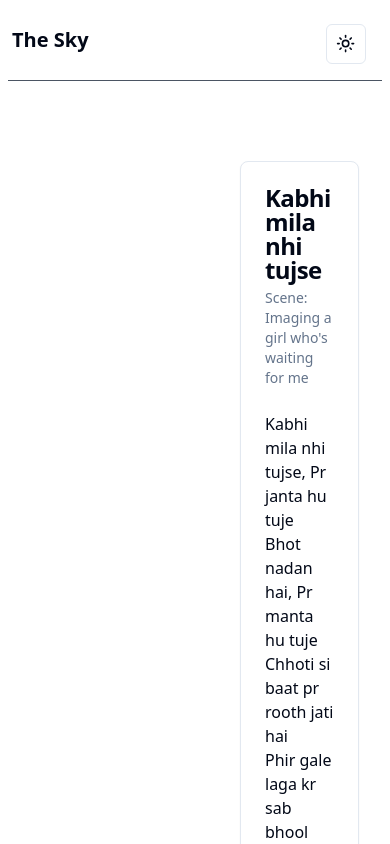
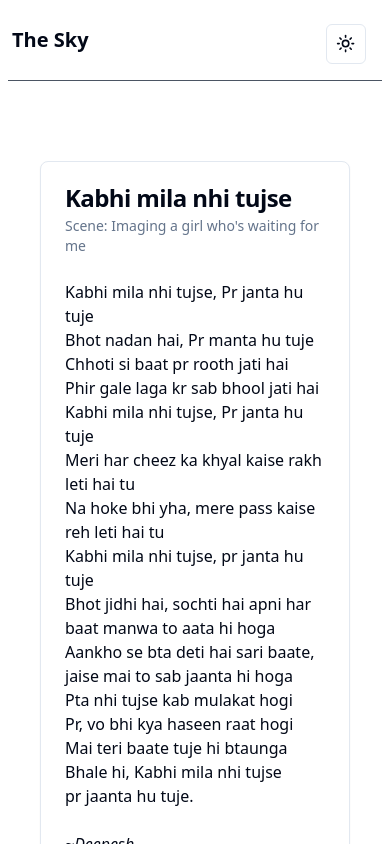
Before and after one commit to akadeepesh/MySky, a Next.js app in the folder frontend/: page / in a window 390 px wide. Shown: the top 844 px of the page. Built offline with nearby package versions, Linux system fonts and the light colour scheme.

Commit message:
Responsiveness

```diff
--- a/frontend/components/Home.tsx
+++ b/frontend/components/Home.tsx
@@ -182,7 +182,7 @@ const Home: React.FC = () => {
   ];
 
   return (
-    <div className="flex my-20 flex-wrap flex-row gap-20 items-center mx-60">
+    <div className="flex my-20 flex-wrap flex-row gap-20 items-center mx-10 lg:mx-60 md:mx-40 sm:mx-20">
       {cards.map((card, index) => (
         <CardComponent key={index} {...card} />
       ))}
--- a/frontend/components/HomeNav.tsx
+++ b/frontend/components/HomeNav.tsx
@@ -5,9 +5,9 @@ const LandingNav = () => {
   return (
     <nav className="flex md:mt-2 justify-between h-20 items-center w-screen">
       <Link href="/">
-        <a className="font-bold text-xl md:text-2xl mx-1 md:mx-4 hover:text-slate-200 duration-200">
+        <div className="font-bold text-xl md:text-2xl mx-1 md:mx-4 hover:text-slate-200 duration-200">
           The Sky
-        </a>
+        </div>
       </Link>
       <ThemeToggle className="top-6 right-6 absolute" />
     </nav>
```
Lines whose indentation alone changed are shown as unchanged.
